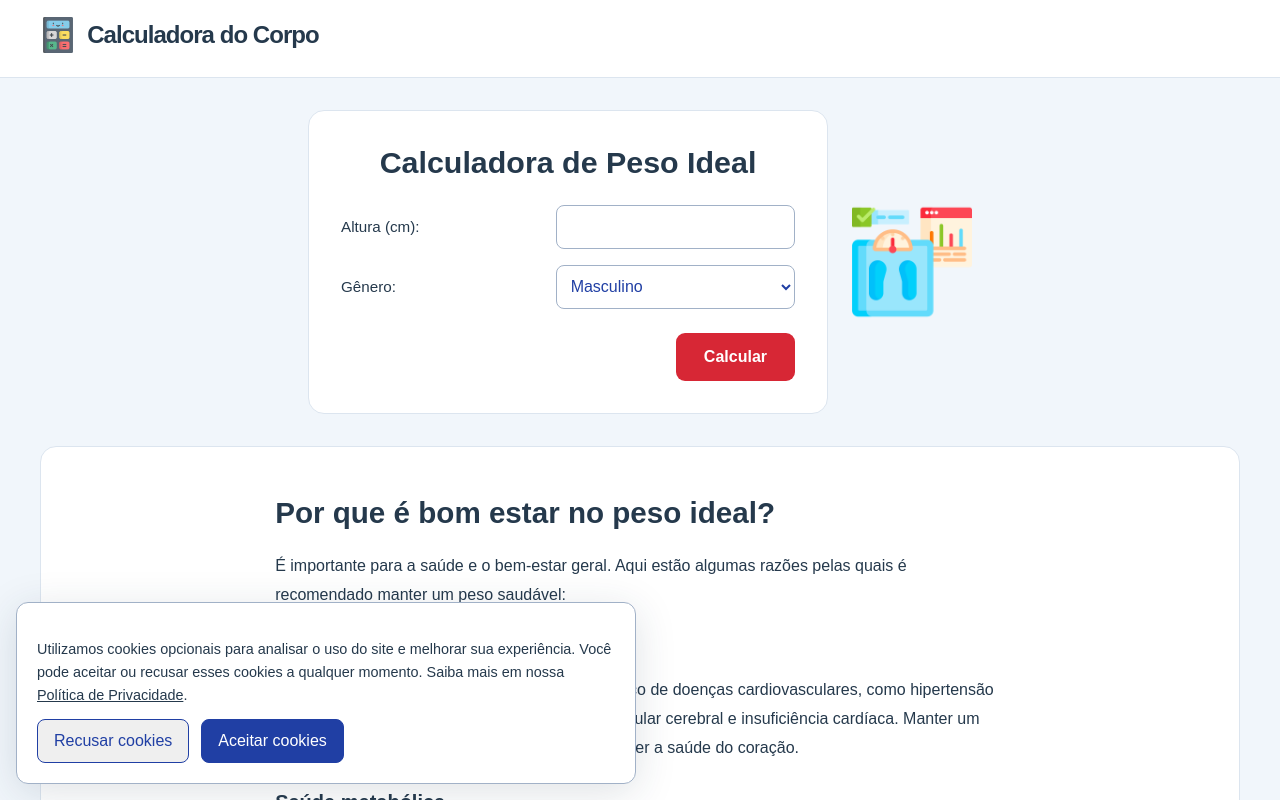
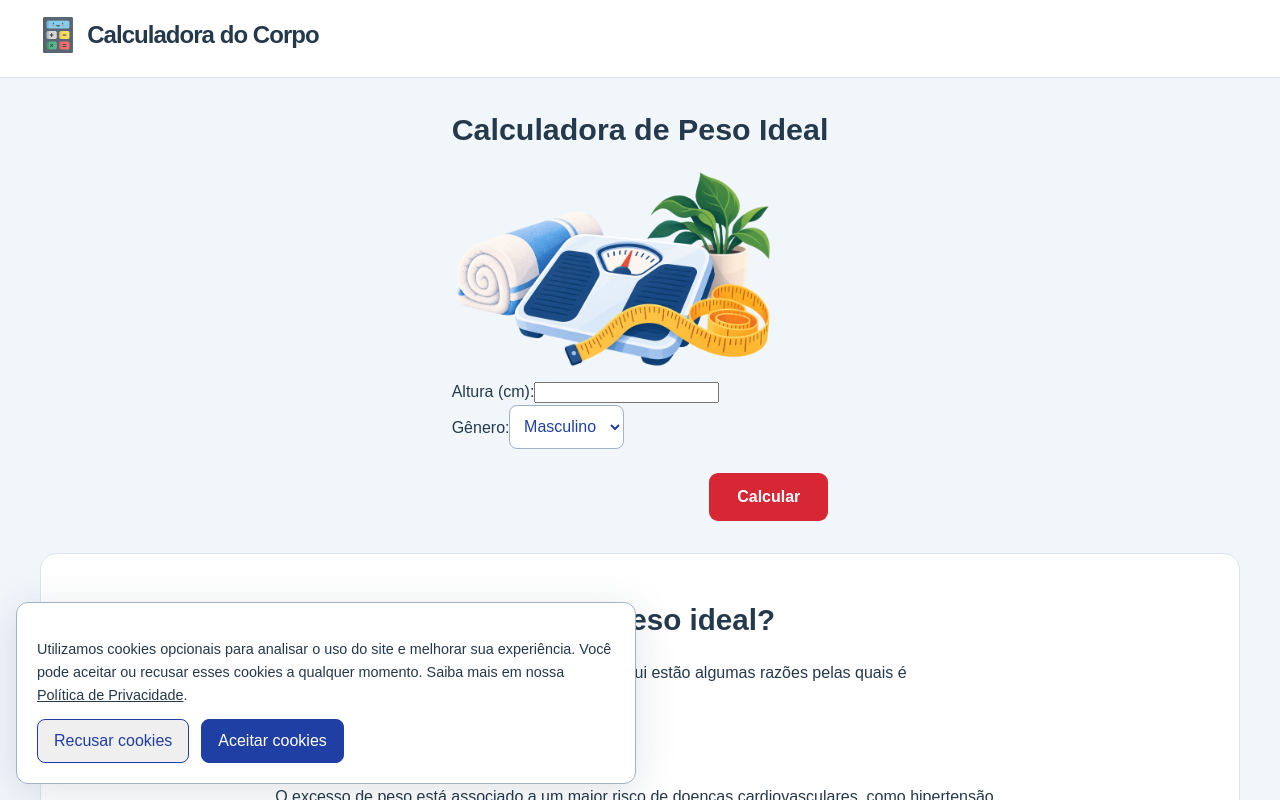
Before and after one commit to dan-araujo/calculadora-do-corpo, a Next.js app: page /peso-ideal in a window 1280 px wide. Shown: the top 800 px of the page. Built offline with nearby package versions, Linux system fonts and the light colour scheme.

Commit message:
feat(peso): Renova formulário e ilustrações
- Integra os campos compartilhados e atualiza as imagens de peso.
- Remove as referências aos ícones substituídos.

```diff
--- a/src/components/autores-peso-ideal.js
+++ b/src/components/autores-peso-ideal.js
@@ -155,9 +155,7 @@ export default function AutoresPesoIdeal() {
                     jobese.org,
                     2021
                 </a>
-                <a href="https://www.flaticon.com/br/" title="peso ícones" target="_blank" rel="noopener noreferrer">
-                    - ícones criados por freepik - flaticon
-                </a>
+
             </div>
         </section>
     )
--- a/src/pages/peso-ideal.js
+++ b/src/pages/peso-ideal.js
@@ -1,3 +1,6 @@
+import NumericInput from '../components/numeric-input';
+import CalculatorForm from '../components/calculator-form';
+import CalculatorHeader from '../components/calculator-header';
 import { useState } from "react";
 import {
     calcularPesoIdealPorLorentz,
@@ -43,37 +46,34 @@ export default function PesoIdeal() {
 
     return (
         <main>
-            <article>
-                <section className="form-calculadora">
-                    <form onSubmit={calculoPesoIdeal}>
-                        <h1>Calculadora de Peso Ideal</h1>
-                        <div className="input-linha">
-                            <label htmlFor="altura" className="input-label">Altura (cm):</label>
-                            <input
-                                min={100}
-                                step="0.1"
+            <article className="area-calculadora">
+                <section className="formulario-calculadora">
+                    <CalculatorForm onResetResult={() => setMostrarResultado(false)} onSubmit={calculoPesoIdeal}>
+                        <CalculatorHeader title="Calculadora de Peso Ideal" image="/images/escala-de-peso.png" />
+                        <div className="linha-campo">
+                            <label htmlFor="altura" className="rotulo-campo">Altura (cm):</label>
+                            <NumericInput field="altura"
                                 id="altura"
-                                type="number"
                                 value={altura}
                                 onChange={(e) => setAltura(e.target.value)}
-                                className="input-campo" required />
+                                className="campo-formulario" required />
 
                         </div>
-                        <div className="input-linha">
-                            <label htmlFor="genero" className="input-label">Gênero:</label>
+                        <div className="linha-campo">
+                            <label htmlFor="genero" className="rotulo-campo">Gênero:</label>
                             <select
                                 id="genero"
                                 value={genero}
                                 onChange={(e) => setGenero(e.target.value)}
-                                className="input-campo select-formulario">
+                                className="campo-formulario seletor-formulario">
                                 <option value="masculino">Masculino</option>
                                 <option value="feminino">Feminino</option>
                             </select>
                         </div>
                         <button type="submit" className="botao-calcular">Calcular</button>
-                    </form>
+                    </CalculatorForm>
                 </section>
-                <Image src={"/images/escala-de-peso.png"} width={130} height={130} className="imagem-demo"  alt="" />
+
                     {pesoIdealPorLorentz !== "" && (
                         <div className="resultado" style={{ display: mostrarResultado ? 'block' : 'none' }}>
                             <h3 className="text-xl">O seu peso ideal está entre:</h3>
@@ -102,7 +102,7 @@ export default function PesoIdeal() {
                     }
             </article>
             <section className="informacoes">
-                <div className="container-informacoes">
+                <div className="conteiner-informacoes">
                     <h2>Por que é bom estar no peso ideal?</h2>
                     <p>É importante para a saúde e o bem-estar geral.
                         Aqui estão algumas razões pelas quais é recomendado manter um peso saudável:</p>
```
Also changed, not shown: public/images/balanca.png, public/images/escala-de-peso.png.
